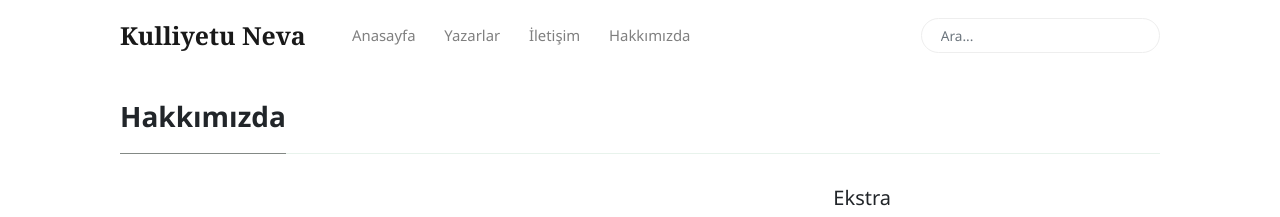
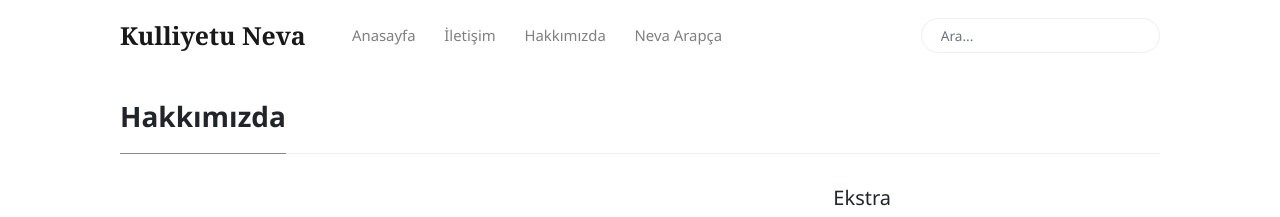
Before and after one commit to kulliyetuneva/website, a Jekyll site: the page built from _pages/about.md, in a window 1280 px wide. Shown: the top 217 px of the page. Built offline with Jekyll 4.4.1, drawn with Linux system fonts in a browser that asks for light colours; nearby versions of some CDN libraries; comment, search, counter and statistics services are not loaded.

Commit message:
Update Ayarlar “navigation”

```diff
--- a/_data/navigation.yml
+++ b/_data/navigation.yml
@@ -1,12 +1,12 @@
 items:
   - name: Anasayfa
     link: /
-  - name: Yazarlar
-    link: /authors-list
   - name: İletişim
     link: /contact
   - name: Hakkımızda
     link: /about
+  - name: Neva Arapça
+    link: /contact
 Öğeler:
   - name: lj
     link: jllj
```
